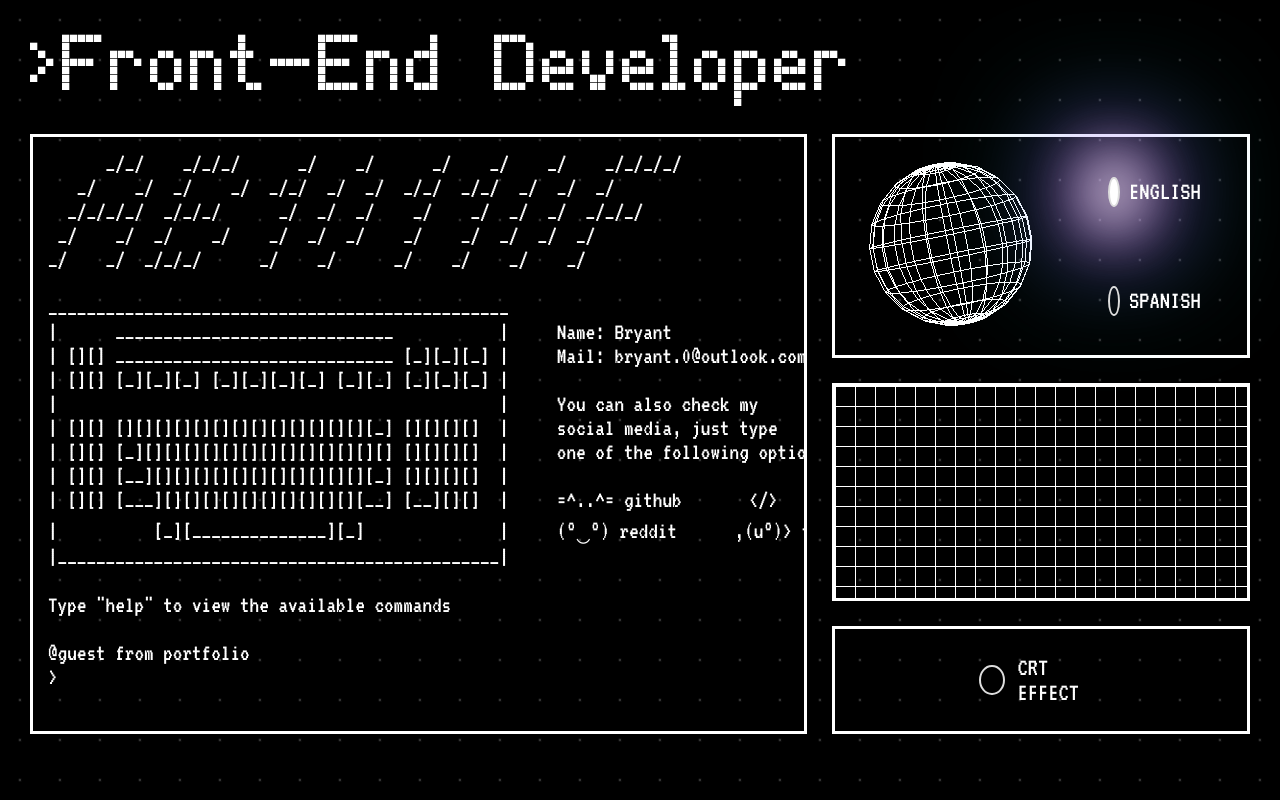
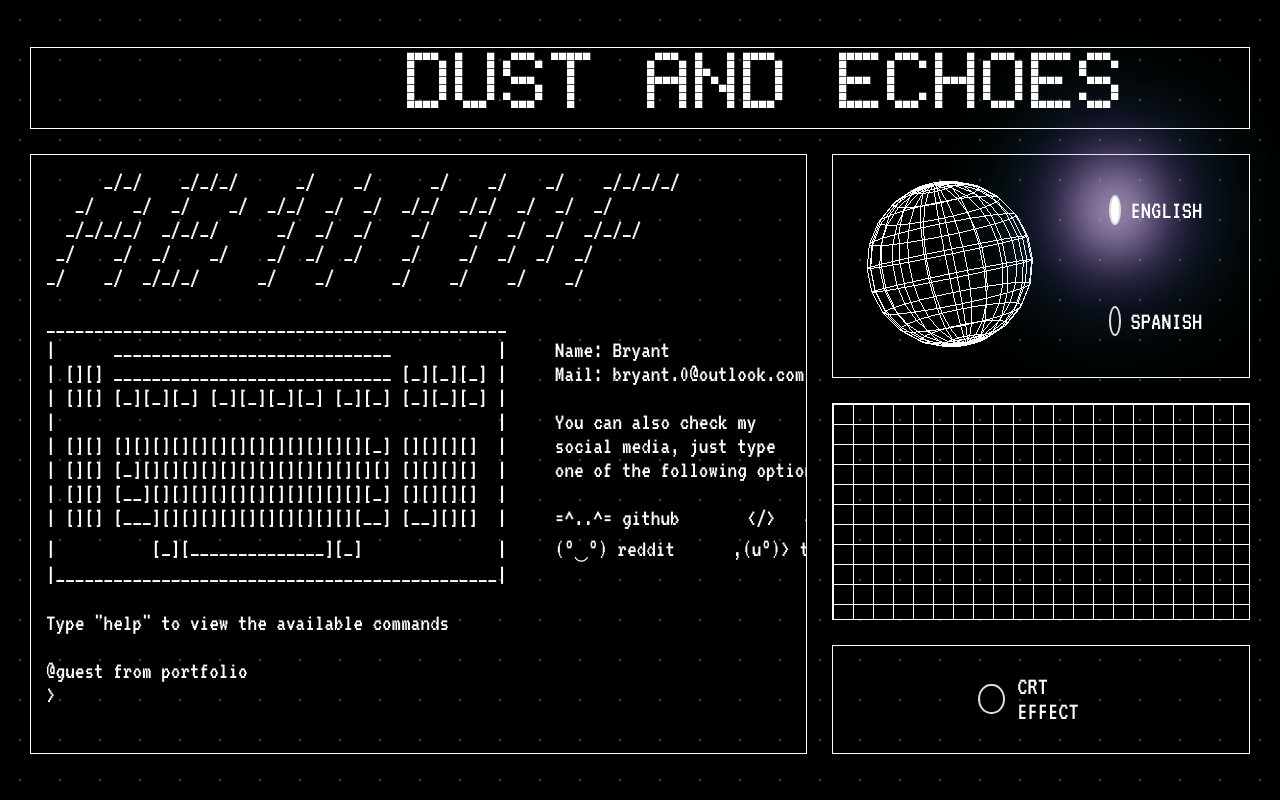
Before and after one commit to AB10110F/Portfolio-TUI, a Next.js app: page / in a window 1280 px wide. Built offline with nearby package versions, Linux system fonts and the light colour scheme.

Commit message:
slider added

```diff
--- a/src/app/page.tsx
+++ b/src/app/page.tsx
@@ -2,9 +2,9 @@
 import React, {useState} from 'react';
 import styles from '../css/page.module.css';
 import  Terminal  from '@/components/Terminal';
-import Typewriter from '@/components/Typewriter';
 import Model from '@/components/Model';
 import CrtSwitch from '@/components/CrtSwitch';
+import { dotFont } from '../fonts/fonts'
 import LanguageSwitch from '@/components/LanguageSwitch';
 import { useLanguageContext } from './context/language';
 import Image from 'next/image';
@@ -21,11 +21,11 @@ function Home() {
   let title:string
   if(language == 'English')
   {
-      title = 'Front-End Developer'
+      title = 'DUST AND ECHOES'
   }
   else if(language == 'Spanish')
   {
-      title = 'Desarrollador Front-End'
+      title = 'POLVO Y ECOS'
   }
   else
   {
@@ -36,7 +36,9 @@ function Home() {
     <main className={text}>
       <Image src="/scanlines.jpg" width={500} height={500} className={scanlines} alt="image" />
       <span className={scanner}></span>
-      <Typewriter text={title}/>
+      <section className={styles.header}>
+            <h1 style={dotFont.style}>{title}</h1>
+      </section>
       <div className={styles.grid}>
             <Terminal/>
             <aside className={styles.aside}>
--- a/src/components/Terminal.tsx
+++ b/src/components/Terminal.tsx
@@ -113,7 +113,7 @@ const Terminal = () => {
     else if(language == 'Spanish')
     {
         banner = [
-            "      _/_/    _/_/_/      _/    _/      _/    _/    _/    _/_/_/_/",
+/*             "      _/_/    _/_/_/      _/    _/      _/    _/    _/    _/_/_/_/",
             "   _/    _/  _/    _/  _/_/  _/  _/  _/_/  _/_/  _/  _/  _/       ",
             "  _/_/_/_/  _/_/_/      _/  _/  _/    _/    _/  _/  _/  _/_/_/    ",
             " _/    _/  _/    _/    _/  _/  _/    _/    _/  _/  _/  _/         ",
@@ -130,7 +130,29 @@ const Terminal = () => {
             "| [][] [___][][][][][][][][][][][__] [__][][]  |     =^..^= github       </>   codepen",
             "|          [_][______________][_]              |     (°‿°) reddit      ,(u°)> twitter",
             "|______________________________________________|",
-            "",
+            "", */
+       "     .                                            .                             ",
+       "     *   .                  .              .        .   *          .            ",
+       "  .         .                     .       .           .      .        .         ",
+       "        o                             .                   .                     ",
+       "         .              .                  .           .                        ",
+       "          0     .                                                               ",
+       "                 .          .                 ,                ,    ,           ",
+       " .          \\          .                         .                             ",
+       "      .      \\   ,                                                             ",
+       "   .          o     .                 .                   .            .        ",
+       "     .         \\                 ,             .                .              ",
+       "               #\\##\\#      .                              .        .          ",
+       "             #  #O##\\###                .                        .             ",
+       "   .        #*#  #\\##\\###                       .                     ,       ",
+       "        .   ##*#  #\\##\\##               .                     .               ",
+       "      .      ##*#  #o##\\#         .                             ,       .      ",
+       "          .     *#  #\\#     .                    .             .          ,    ",
+       "                      \\          .                         .                   ",
+       "____^/\\___^--____/\\____O______________/\\/\\---/\\___________---______________",
+       "   /\\^   ^  ^    ^                  ^^ ^  '\\ ^          ^       ---           ",
+       "         --           -            --  -      -         ---  __       ^         ",
+       "   --  __                      ___--  ^  ^                         --  __       ",
             "Teclea \"help\" para ver los comandos disponibles\n\n"
         ]
 
--- a/src/components/Typewriter.tsx
+++ /dev/null
@@ -1,29 +0,0 @@
-import React, {useState, useEffect, useRef} from 'react';
-import { dotFont } from '../fonts/fonts'
-
-const Typewriter = ({ text }: { text:string }) => {
-    const index = useRef(0);
-    const [currentText, setCurrentText] = useState('');
-
-    useEffect(() => {
-        index.current = 0;
-        setCurrentText('');
-    }, [text]);
-
-    useEffect(() => {
-        if (index.current < text.length)
-        {
-            const nextChar: string = text.charAt(index.current);
-            const timer = setTimeout(() => {
-              setCurrentText(val => val + nextChar);
-              index.current++;
-            }, 80);
-
-            return () => clearTimeout(timer);
-        }
-    }, [currentText, text]);
-
-    return <h1 style={dotFont.style} >&gt;{currentText}</h1>
-};
-
-export default Typewriter;
--- a/src/css/page.module.css
+++ b/src/css/page.module.css
@@ -2,22 +2,42 @@
 {
   display: flex;
   flex-direction: column;
+  justify-content: center;
   height: 100vh;
   color: white;
   padding: 30px;
 }
 
+.header
+{
+  margin: 0 0 25px 0;
+  border: 1px solid rgb(255,255,255);
+  overflow-x: hidden;
+  display: flex;
+  align-items: center;
+}
+
 .main h1
 {
   font-size: 10vh;
-  margin: 0 0 2% 0
+  animation: slider 10s infinite linear;
+  display:inline-block;
 }
 
+@keyframes slider
+{
+  0%{
+    transform: translateX(-100%);
+  }
+
+  100%{
+    transform: translateX(100vw);
+  }
+}
 .bright{ text-shadow: 1px 1px 2px white, 0 0 1em white, 0 0 0.8em white; }
 .bright input { text-shadow: 1px 1px 2px white, 0 0 1em white, 0 0 0.8em white; }
 .bright h1{
   font-size: 10vh;
-  margin: 0 0 2% 0
 }
 
 .grid
@@ -41,7 +61,7 @@
 {
   display: flex;
   flex-direction: row;
-  border: 3px solid rgb(255, 255, 255);
+  border: 1px solid rgb(255, 255, 255);
   height: 40%;
   animation: right 1s ease;
 }
@@ -54,7 +74,7 @@
 
 .bars
 {
-  border: 3px solid rgb(255, 255, 255);
+  border: 1px solid rgb(255, 255, 255);
   height: 40%;
   animation: right 1.5s ease;
   background: repeating-linear-gradient(90deg, #ffffff 0, #ffffff 3%, transparent 0, transparent 50%), repeating-linear-gradient(180deg, #ffffff 0, #ffffff 3%, transparent 0, transparent 50%);
@@ -65,7 +85,7 @@
 
 .crtSwitch
 {
-  border: 3px solid rgb(255, 255, 255);
+  border: 1px solid rgb(255, 255, 255);
   height: 20%;
   display: flex;
   justify-content: center;
@@ -157,10 +177,13 @@
   {
     height: 100%;
   }
+  .header
+  {
+    height: 18vh;
+  }
   .main h1
   {
     font-size: 7vh;
-    height: 18vh;
   }
 }
 
@@ -175,12 +198,14 @@
       width: 100%;
       height: 150%;
   }
+  .header
+  {
+    height: 12vh;
+  }
   .main h1
   {
     font-size: 5vh;
     text-align: center;
-    margin: 0 0 7% 0;
-    height: 12vh;
   }
 
   .canvas
--- a/src/css/terminal.module.css
+++ b/src/css/terminal.module.css
@@ -6,7 +6,7 @@
     overflow-X:hidden;
     color: white;
     font-size: 3vh;
-    border: 3px solid rgb(255, 255, 255);
+    border: 1px solid rgb(255, 255, 255);
 }
 
 .terminal__history
```
